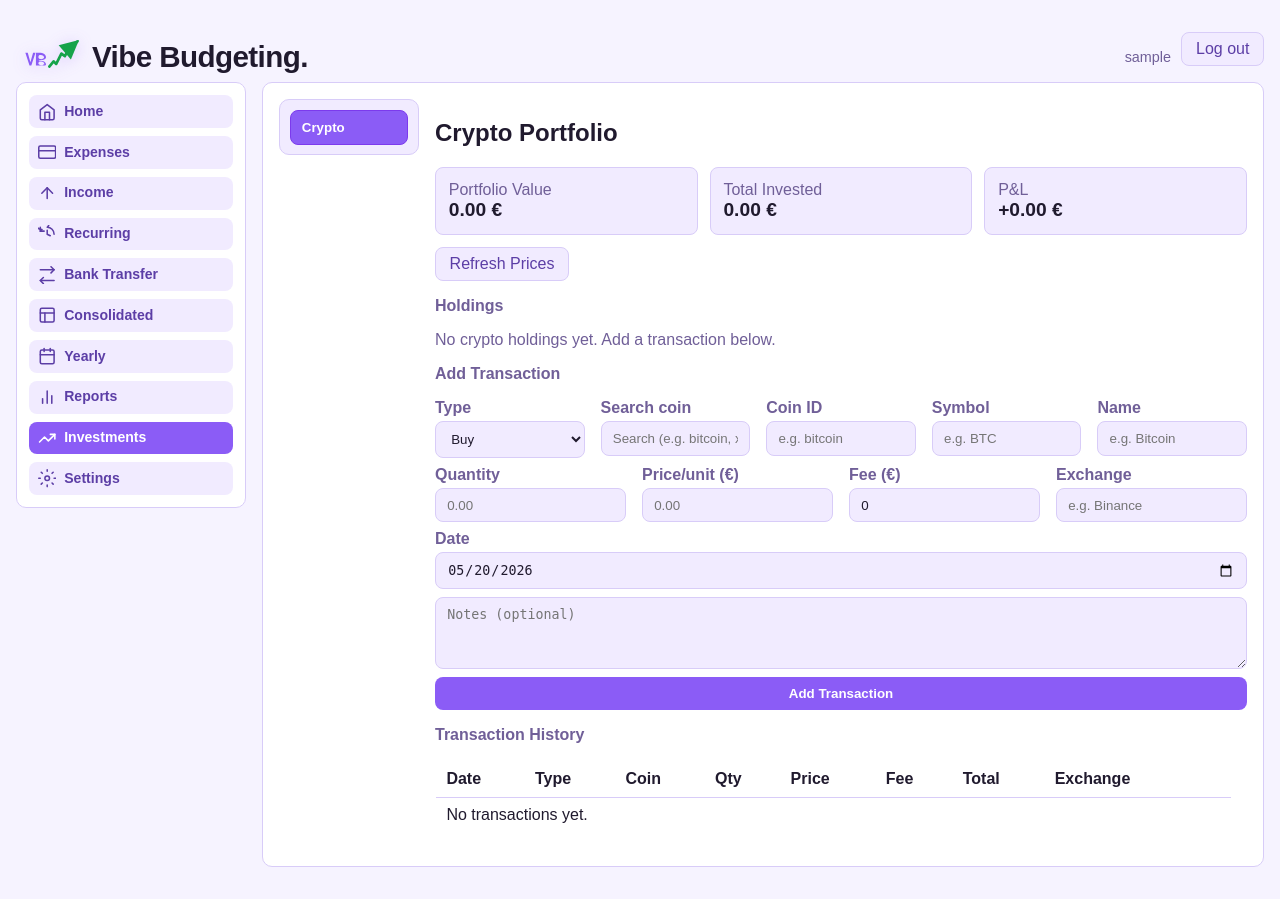
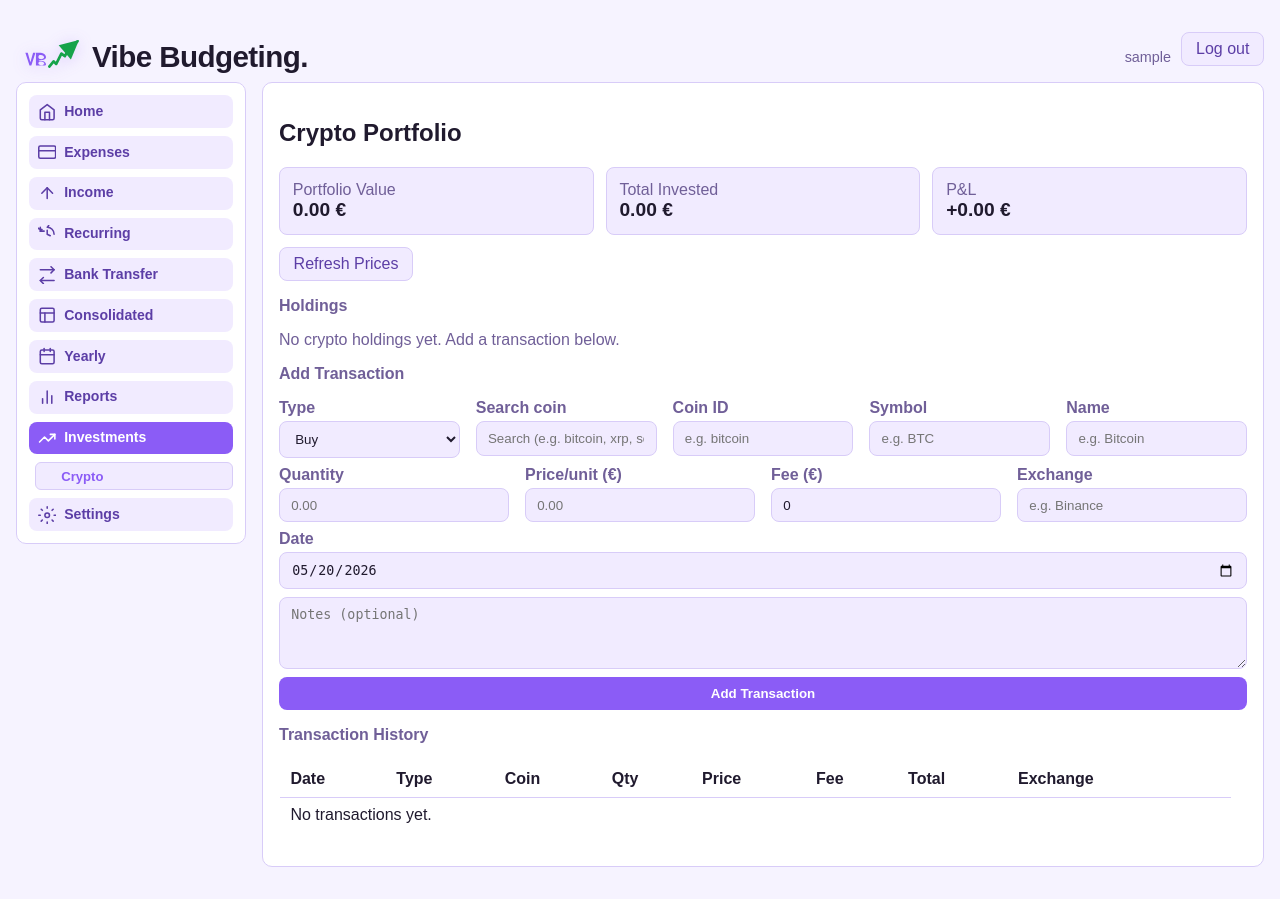
Before and after one commit to flymperis/Vibe-Budgeting, a Flask app: a page that uses templates/index.html in a window 1280 px wide. Run offline with Flask 3, Linux system fonts and the light colour scheme; the visitor is signed in with stand-in values (Sample User, id 1); data comes from the database, SQL or seed files in the repository; data that the repository does not hold is empty.

Commit message:
Move Settings and Investments sub-navigation into sidebar as collapsible sub-menus
Co-authored-by: Cursor <cursoragent@cursor.com>

```diff
--- a/static/styles.css
+++ b/static/styles.css
@@ -747,6 +747,45 @@ table.yearly-table {
 .menu-item.active {
     background: var(--accent);
     color: #fff;
+}
+
+.menu-group {
+    display: contents;
+}
+
+.menu-sub-items {
+    display: none;
+    grid-column: 1 / -1;
+    padding: 0 0 0 0.35rem;
+}
+
+.menu-sub-items.active {
+    display: grid;
+    gap: 0.25rem;
+}
+
+.menu-sub-item {
+    width: 100%;
+    text-align: left;
+    padding: 0.35rem 0.55rem 0.35rem 1.6rem;
+    font-size: 0.82rem;
+    font-weight: 600;
+    background: transparent;
+    color: var(--muted);
+    border: 1px solid transparent;
+    border-radius: 6px;
+    cursor: pointer;
+}
+
+.menu-sub-item:hover {
+    background: var(--surface-alt);
+    color: var(--text);
+}
+
+.menu-sub-item.active {
+    background: var(--surface-alt);
+    color: var(--accent);
+    border-color: var(--border);
 }
 
 .side-menu button.menu-item {
@@ -1759,6 +1798,11 @@ th, td {
         hyphens: manual;
     }
 
+    .menu-sub-item {
+        padding-left: 0.55rem;
+        font-size: 0.8rem;
+    }
+
     .list-month-filter {
         flex-direction: column;
         align-items: stretch;
--- a/templates/index.html
+++ b/templates/index.html
@@ -921,10 +921,6 @@
                 </section>
 
                 <section class="panel {% if active_panel == 'investments' %}active{% endif %}" id="panel-investments">
-                    <div class="investments-layout">
-                        <nav aria-label="Investments sections" class="investments-nav">
-                            <button class="investments-nav-item {% if investments_section == 'crypto' %}active{% endif %}" data-investments-target="investments-crypto" type="button">Crypto</button>
-                        </nav>
                     <div class="investments-body">
                             <div class="investments-section {% if investments_section == 'crypto' %}active{% endif %}" id="investments-crypto">
                                 <h2>Crypto Portfolio</h2>
@@ -1171,19 +1167,9 @@
                                 </div>
                             </div>
                         </div>
-                    </div>
                 </section>
 
                 <section class="panel {% if active_panel == 'settings' %}active{% endif %}" id="panel-settings">
-                    <div class="settings-layout">
-                        <nav aria-label="Settings sections" class="settings-nav">
-                            <button class="settings-nav-item {% if settings_section == 'general' %}active{% endif %}" data-settings-target="settings-general" type="button">General</button>
-                            <button class="settings-nav-item {% if settings_section == 'banks' %}active{% endif %}" data-settings-target="settings-banks" type="button">Banks</button>
-                            <button class="settings-nav-item {% if settings_section == 'expenses' %}active{% endif %}" data-settings-target="settings-expenses" type="button">Expenses</button>
-                            <button class="settings-nav-item {% if settings_section == 'income' %}active{% endif %}" data-settings-target="settings-income" type="button">Income</button>
-                            <button class="settings-nav-item {% if settings_section == 'export' %}active{% endif %}" data-settings-target="settings-export" type="button">Export</button>
-                            <button class="settings-nav-item {% if settings_section == 'migration' %}active{% endif %}" data-settings-target="settings-migration" type="button">Migration</button>
-                        </nav>
                     <div class="settings-body">
                             <div class="settings-section {% if settings_section == 'general' %}active{% endif %}" id="settings-general">
                                 <h2>Appearance</h2>
@@ -1326,7 +1312,6 @@
                                     </label>
                                     <button type="submit">Import</button>
                                 </form>
-                            </div>
                             </div>
                         </div>
                 </section>
@@ -1381,18 +1366,33 @@
                         <span class="menu-item-text">Reports</span>
                     </span>
                 </button>
+                <div class="menu-group">
                     <button class="menu-item {% if active_panel == 'investments' %}active{% endif %}" data-target="panel-investments" type="button">
                         <span class="menu-item-inner">
                             <svg class="menu-item-icon" aria-hidden="true" viewBox="0 0 24 24"><polyline points="22 7 13.5 15.5 8.5 10.5 2 17"/><polyline points="16 7 22 7 22 13"/></svg>
                             <span class="menu-item-text">Investments</span>
                         </span>
                     </button>
+                    <div class="menu-sub-items {% if active_panel == 'investments' %}active{% endif %}">
+                        <button class="menu-sub-item {% if active_panel == 'investments' and investments_section == 'crypto' %}active{% endif %}" data-target="panel-investments" data-section="investments-crypto" data-section-key="crypto" data-section-param="investments_section" type="button">Crypto</button>
+                    </div>
+                </div>
+                <div class="menu-group">
                     <button class="menu-item {% if active_panel == 'settings' %}active{% endif %}" data-target="panel-settings" type="button">
                         <span class="menu-item-inner">
                             <svg class="menu-item-icon" aria-hidden="true" viewBox="0 0 24 24"><circle cx="12" cy="12" r="3"/><path d="M12 1v2m0 18v2M4.22 4.22l1.42 1.42m12.72 12.72l1.42 1.42M1 12h2m18 0h2M4.22 19.78l1.42-1.42M18.36 5.64l1.42-1.42"/></svg>
                             <span class="menu-item-text">Settings</span>
                         </span>
                     </button>
+                    <div class="menu-sub-items {% if active_panel == 'settings' %}active{% endif %}">
+                        <button class="menu-sub-item {% if active_panel == 'settings' and settings_section == 'general' %}active{% endif %}" data-target="panel-settings" data-section="settings-general" data-section-key="general" data-section-param="settings_section" type="button">General</button>
+                        <button class="menu-sub-item {% if active_panel == 'settings' and settings_section == 'banks' %}active{% endif %}" data-target="panel-settings" data-section="settings-banks" data-section-key="banks" data-section-param="settings_section" type="button">Banks</button>
+                        <button class="menu-sub-item {% if active_panel == 'settings' and settings_section == 'expenses' %}active{% endif %}" data-target="panel-settings" data-section="settings-expenses" data-section-key="expenses" data-section-param="settings_section" type="button">Expenses</button>
+                        <button class="menu-sub-item {% if active_panel == 'settings' and settings_section == 'income' %}active{% endif %}" data-target="panel-settings" data-section="settings-income" data-section-key="income" data-section-param="settings_section" type="button">Income</button>
+                        <button class="menu-sub-item {% if active_panel == 'settings' and settings_section == 'export' %}active{% endif %}" data-target="panel-settings" data-section="settings-export" data-section-key="export" data-section-param="settings_section" type="button">Export</button>
+                        <button class="menu-sub-item {% if active_panel == 'settings' and settings_section == 'migration' %}active{% endif %}" data-target="panel-settings" data-section="settings-migration" data-section-key="migration" data-section-param="settings_section" type="button">Migration</button>
+                    </div>
+                </div>
             </aside>
         </div>
     </main>
@@ -1416,7 +1416,6 @@
                 });
             }
 
-            const settingsNavButtons = document.querySelectorAll(".settings-nav-item");
             const settingsSections = document.querySelectorAll(".settings-section");
             const settingsSectionMap = {
                 "settings-general": "general",
@@ -1461,21 +1460,15 @@
                     params.set("month", monthValue);
                 }
                 if (panelKey === "settings") {
-                    const activeSettingsBtn = document.querySelector(".settings-nav-item.active");
-                    const activeTarget = activeSettingsBtn
-                        ? activeSettingsBtn.getAttribute("data-settings-target")
-                        : "settings-general";
-                    const sectionKey = settingsSectionMap[activeTarget] || "general";
+                    const activeSubBtn = document.querySelector('.menu-sub-item.active[data-target="panel-settings"]');
+                    const sectionKey = activeSubBtn ? activeSubBtn.getAttribute("data-section-key") : "general";
                     params.set("settings_section", sectionKey);
                 } else {
                     params.delete("settings_section");
                 }
                 if (panelKey === "investments") {
-                    const activeInvBtn = document.querySelector(".investments-nav-item.active");
-                    const activeInvTarget = activeInvBtn
-                        ? activeInvBtn.getAttribute("data-investments-target")
-                        : "investments-crypto";
-                    const invKey = investSectionMap[activeInvTarget] || "crypto";
+                    const activeSubBtn = document.querySelector('.menu-sub-item.active[data-target="panel-investments"]');
+                    const invKey = activeSubBtn ? activeSubBtn.getAttribute("data-section-key") : "crypto";
                     params.set("investments_section", invKey);
                 } else {
                     params.delete("investments_section");
@@ -1542,35 +1535,51 @@
                 window.history.replaceState({}, "", nextUrl);
             }
 
-            settingsNavButtons.forEach(function (navBtn) {
-                navBtn.addEventListener("click", function () {
-                    const targetId = navBtn.getAttribute("data-settings-target");
-                    settingsNavButtons.forEach(function (b) {
-                        b.classList.toggle("active", b === navBtn);
-                    });
-                    settingsSections.forEach(function (section) {
-                        section.classList.toggle("active", section.id === targetId);
-                    });
-                    syncShellUrl("settings");
-                });
-            });
-
-            const investNavButtons = document.querySelectorAll(".investments-nav-item");
             const investSections = document.querySelectorAll(".investments-section");
             const investSectionMap = {
                 "investments-crypto": "crypto"
             };
 
-            investNavButtons.forEach(function (navBtn) {
-                navBtn.addEventListener("click", function () {
-                    const targetId = navBtn.getAttribute("data-investments-target");
-                    investNavButtons.forEach(function (b) {
-                        b.classList.toggle("active", b === navBtn);
-                    });
+            const subMenuItems = document.querySelectorAll(".menu-sub-item");
+            const subMenuGroups = document.querySelectorAll(".menu-sub-items");
+
+            subMenuItems.forEach(function (subBtn) {
+                subBtn.addEventListener("click", function () {
+                    const panelTarget = subBtn.getAttribute("data-target");
+                    const sectionId = subBtn.getAttribute("data-section");
+
+                    menuButtons.forEach(function (item) {
+                        item.classList.toggle("active", item.getAttribute("data-target") === panelTarget);
+                    });
+                    panels.forEach(function (panel) {
+                        panel.classList.toggle("active", panel.id === panelTarget);
+                    });
+
+                    subMenuGroups.forEach(function (group) {
+                        const parentBtn = group.previousElementSibling;
+                        group.classList.toggle("active", parentBtn && parentBtn.getAttribute("data-target") === panelTarget);
+                    });
+
+                    subMenuItems.forEach(function (s) {
+                        s.classList.toggle("active", s === subBtn);
+                    });
+
+                    if (panelTarget === "panel-settings") {
+                        settingsSections.forEach(function (section) {
+                            section.classList.toggle("active", section.id === sectionId);
+                        });
+                    }
+                    if (panelTarget === "panel-investments") {
                         investSections.forEach(function (section) {
-                        section.classList.toggle("active", section.id === targetId);
-                    });
-                    syncShellUrl("investments");
+                            section.classList.toggle("active", section.id === sectionId);
+                        });
+                    }
+
+                    const panelMap2 = {"panel-investments": "investments", "panel-settings": "settings"};
+                    var panelKey = panelMap2[panelTarget];
+                    if (panelKey) {
+                        syncShellUrl(panelKey);
+                    }
                 });
             });
 
@@ -1582,6 +1591,11 @@
                     });
                     panels.forEach(function (panel) {
                         panel.classList.toggle("active", panel.id === target);
+                    });
+
+                    subMenuGroups.forEach(function (group) {
+                        const parentBtn = group.previousElementSibling;
+                        group.classList.toggle("active", parentBtn && parentBtn === menuButton);
                     });
 
                     const panelMap = {
```
Lines whose indentation alone changed are shown as unchanged.
